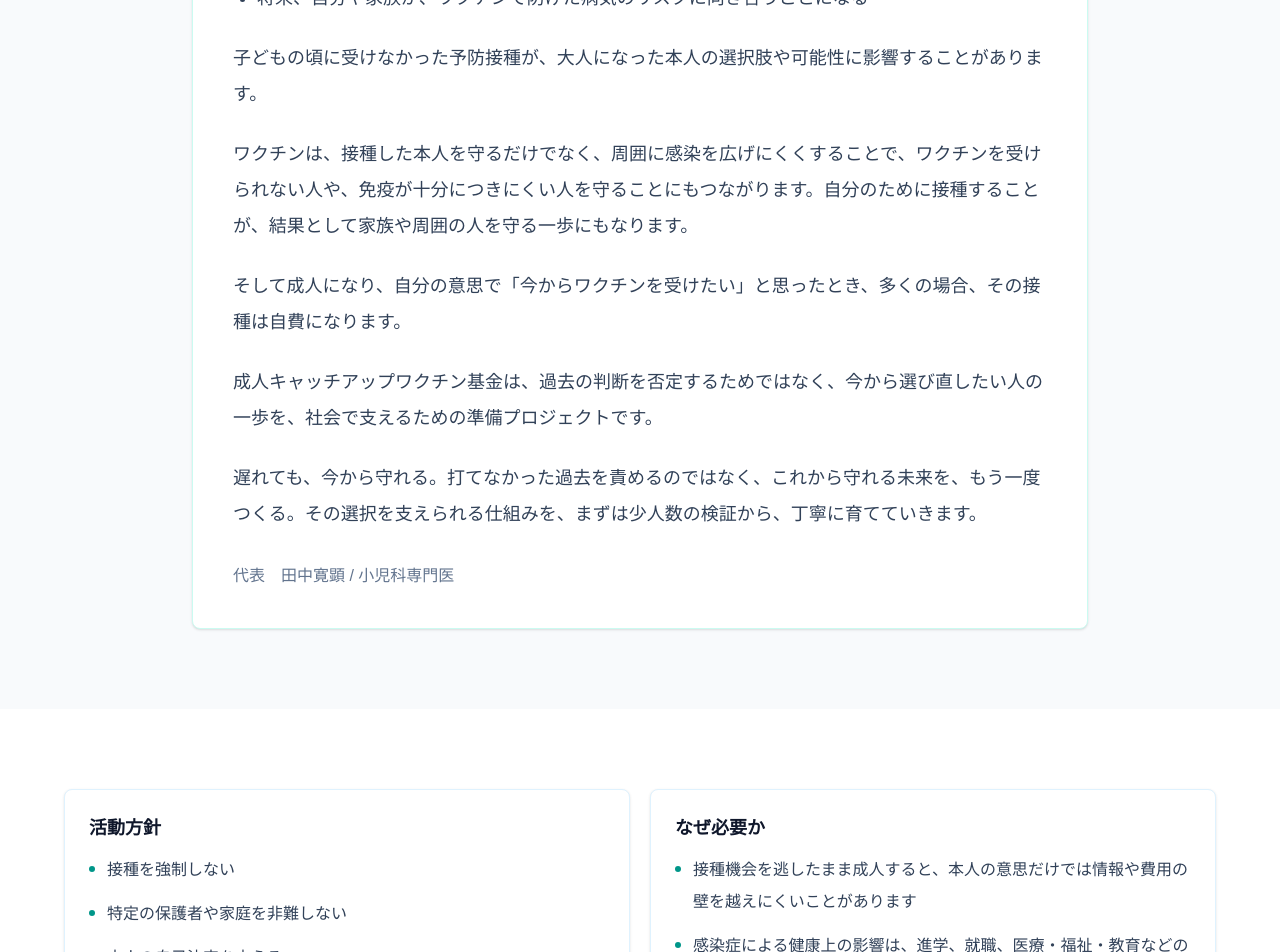
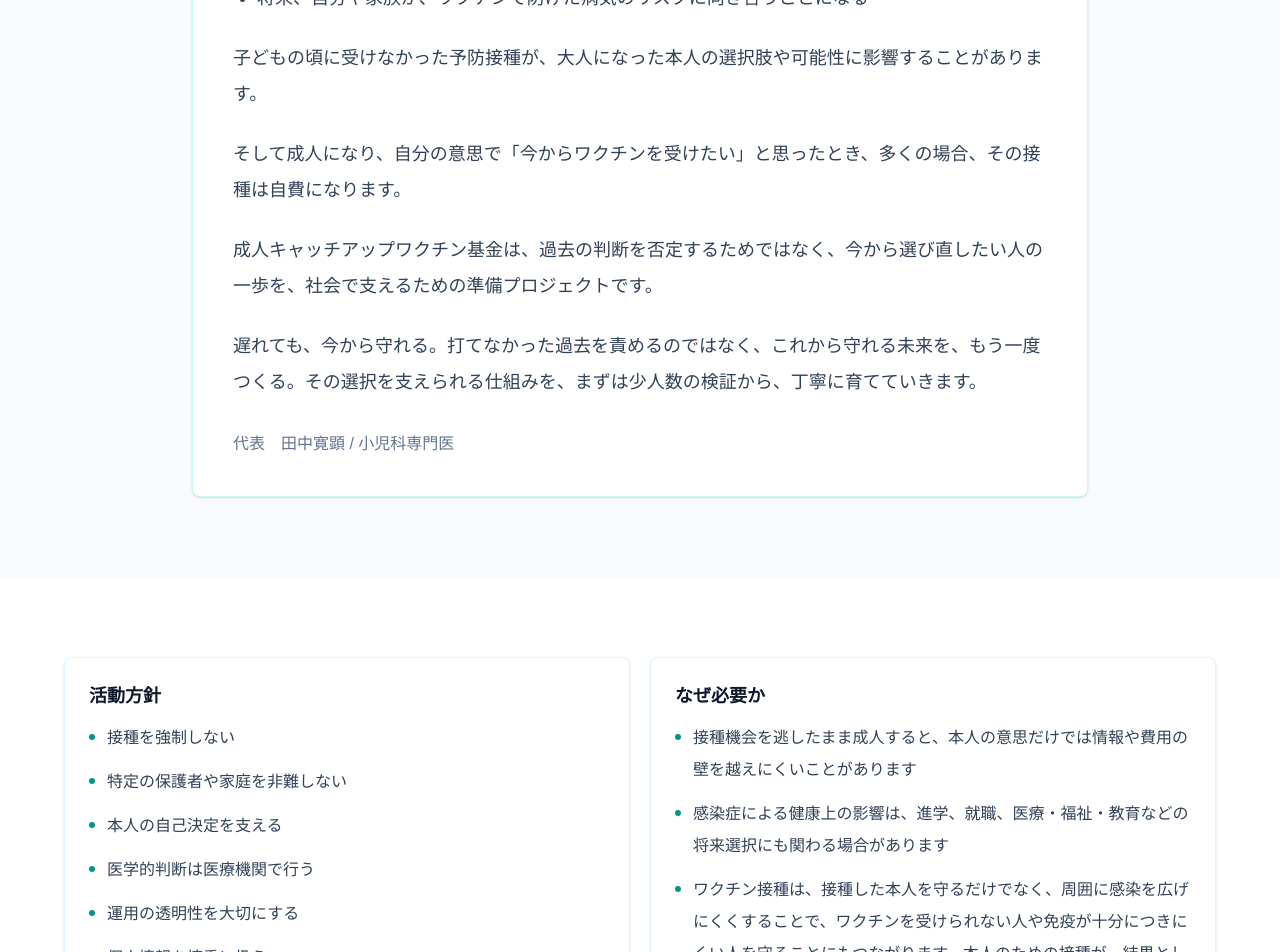
Before and after one commit to hj0229/vaccine-second-chance, a Next.js app: page /about in a window 1280 px wide. Shown: the part 1380-2332 px from the top of the page. Built offline with nearby package versions, Linux system fonts and the light colour scheme.

Commit message:
Move community protection message to why section

```diff
--- a/app/about/page.tsx
+++ b/app/about/page.tsx
@@ -24,7 +24,6 @@ const messageExamples = [
 
 const messageClosing = [
   "子どもの頃に受けなかった予防接種が、大人になった本人の選択肢や可能性に影響することがあります。",
-  "ワクチンは、接種した本人を守るだけでなく、周囲に感染を広げにくくすることで、ワクチンを受けられない人や、免疫が十分につきにくい人を守ることにもつながります。自分のために接種することが、結果として家族や周囲の人を守る一歩にもなります。",
   "そして成人になり、自分の意思で「今からワクチンを受けたい」と思ったとき、多くの場合、その接種は自費になります。",
   "成人キャッチアップワクチン基金は、過去の判断を否定するためではなく、今から選び直したい人の一歩を、社会で支えるための準備プロジェクトです。",
   "遅れても、今から守れる。打てなかった過去を責めるのではなく、これから守れる未来を、もう一度つくる。その選択を支えられる仕組みを、まずは少人数の検証から、丁寧に育てていきます。",
@@ -98,6 +97,7 @@ export default function AboutPage() {
               items={[
                 "接種機会を逃したまま成人すると、本人の意思だけでは情報や費用の壁を越えにくいことがあります",
                 "感染症による健康上の影響は、進学、就職、医療・福祉・教育などの将来選択にも関わる場合があります",
+                "ワクチン接種は、接種した本人を守るだけでなく、周囲に感染を広げにくくすることで、ワクチンを受けられない人や免疫が十分につきにくい人を守ることにもつながります。本人のための接種が、結果として家族や周囲の人を守る一歩にもなります",
                 "本人が今から接種を検討したいと思ったときに、相談できる導線が必要です",
               ]}
             />
```
